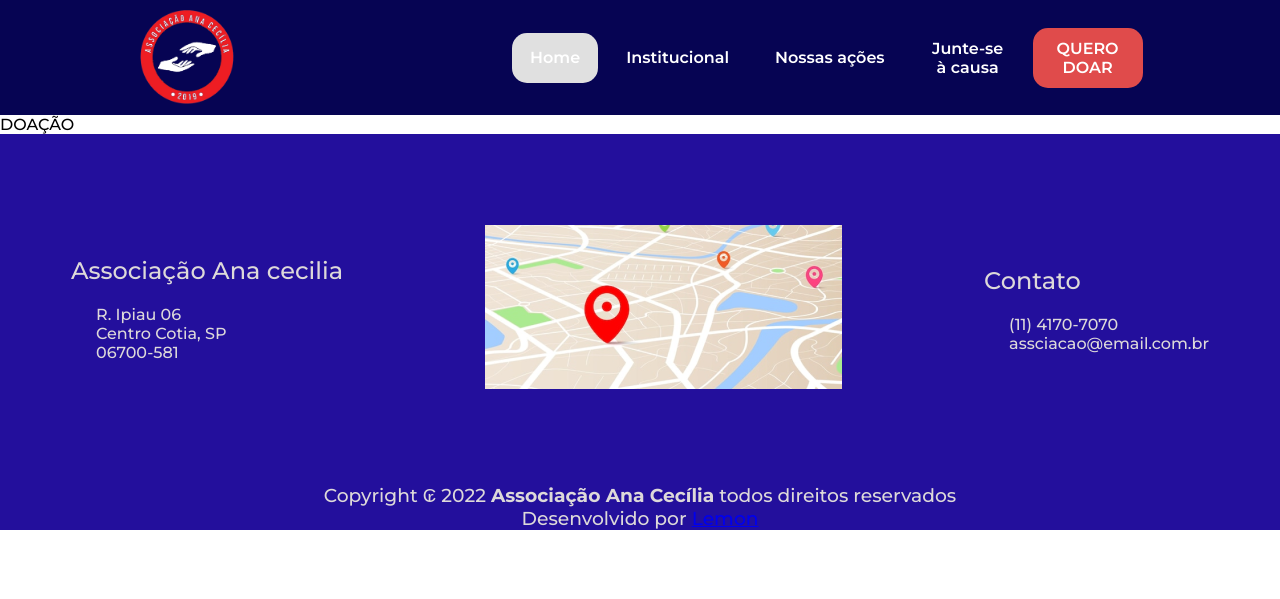
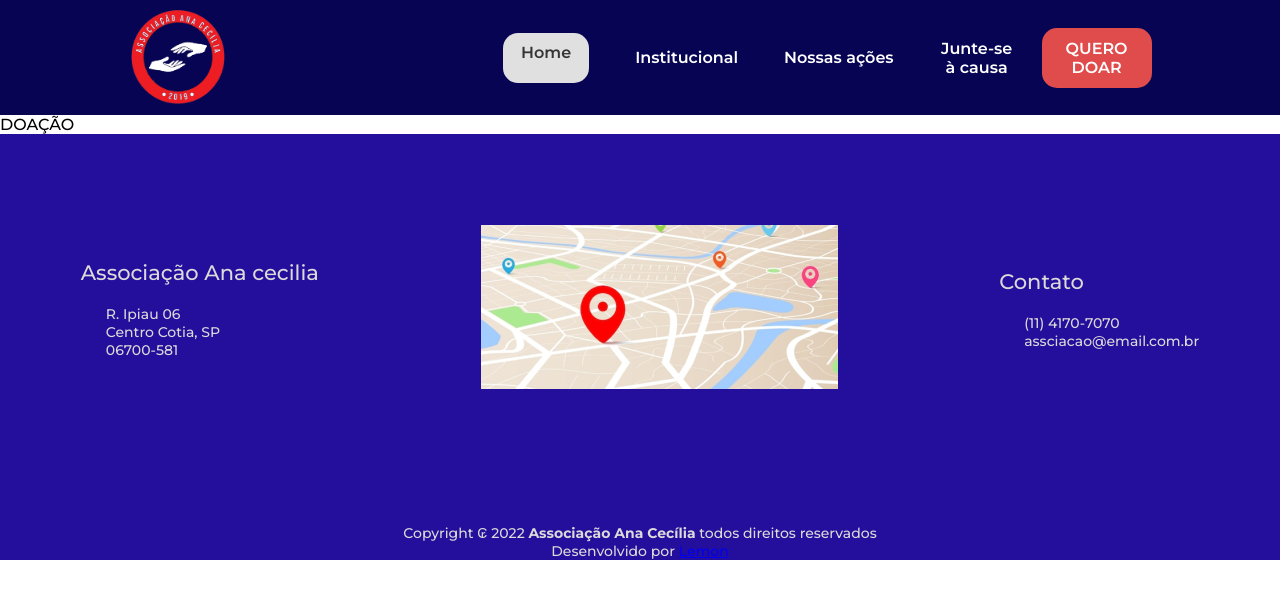
Before and after one commit to Antonio723/ana_cecilia_v2, a PHP site: page /html/doacao.html in a window 1280 px wide. Shown: the top 599 px of the page. Run offline with PHP 8.4, Linux system fonts and the light colour scheme.

Commit message:
foote-mobile

```diff
--- a/css/main.css
+++ b/css/main.css
@@ -48,7 +48,6 @@ header #main_logo{
     align-items: center;
     border-radius: 15px;
     padding: 10px 18px;
-
 }
 
 .text_menu{
@@ -69,6 +68,9 @@ header #main_logo{
 }
 
 .selecionado{
+    height: 50px;
+    border-radius: 15px;
+    padding: 10px 18px;
     background-color: #E0E0E0;
     color: #353535;
 }
@@ -78,7 +80,6 @@ footer{
     flex-direction: column;
     background-color: var(--backgroun-color-primary);
     color: #DDD9D9;
-
 }
 
 .informacoes{
@@ -86,6 +87,9 @@ footer{
     display: flex;
     justify-content: space-around;
     align-items: center;
+    font-size: 14px;
+
+    margin-bottom: 40px;
 }
 
 .justificador{
@@ -98,7 +102,14 @@ footer{
     flex-direction: column;
     align-items: center;
     font-weight: 100;
+
 }
+
+.copyright h3{
+    font-size: 14px;
+    text-align: center;
+}
+
 
 .strong{
     font-weight: 700;
--- a/css/main_mobile.css
+++ b/css/main_mobile.css
@@ -18,7 +18,7 @@
         align-items: center;
         padding: 20px 30px;
         row-gap: 20px;
-
+        right: -250px;
     }
 
     #icon_menu{
@@ -35,4 +35,15 @@
         background-color: var(--backgroun-color-dark);
     }
 
+    .mapa{
+        display: none;
+    }
+
+    .informacoes{
+        height: 250px;
+        display: flex;
+        flex-direction: column;
+        margin-bottom: 20px;
+    }
+
 }
--- a/html/doacao.html
+++ b/html/doacao.html
@@ -1,5 +1,5 @@
 <!DOCTYPE html>
-<html lang="en">
+<html lang="pt-br">
 
 <head>
     <meta charset="UTF-8">
@@ -9,7 +9,7 @@
     <link rel="stylesheet" href="../css/main.css">
     <link rel="stylesheet" href="../css/main_mobile.css">
     <link rel="stylesheet" href="../css/home/screen.css">
-    <title>Doação</title>
+    <title>Home</title>
 </head>
 
 <body>
@@ -20,7 +20,7 @@
         <aside id="menus">
             <nav class="normal_menu">
                 <ul class="menu-screen">
-                    <li class="item_menu selecionado"><a href="home.html" class="text_menu">Home</a></li>
+                    <li class="item_menu"><a href="" class="text_menu selecionado">Home</a></li>
                     <li class="item_menu"><a href="" class="text_menu">Institucional</a></li>
                     <li class="item_menu"><a href="" class="text_menu">Nossas ações</a></li>
                     <li class="item_menu causa"><a href="" class="text_menu">Junte-se à causa</a></li>
@@ -28,20 +28,20 @@
                 </ul>
             </nav>
             <nav class="mobile">
-                <button id="menu-mobile-button" onclick="AbrirMenu()"><img src="../img/menu_mobile_icon.png"
-                        alt="menu_icon" class="icon"></button>
+                <button id="menu-mobile-button" onclick="AbrirMenu()"><img src="../img/menu_mobile_v3.png"
+                        alt="menu_icon" class="icon" id="icon_menu"></button>
                 <ul class="menu-mobile">
                     <li class="item_menu"><a href="" class="text_menu">Institucional</a></li>
                     <li class="item_menu"><a href="" class="text_menu">Nossas ações</a></li>
                     <li class="quebraDeTexto item_menu causa"><a href="" class="text_menu">Junte-se à causa</a></li>
-                    <li class="quebraDeTexto item_menu doacao"><a href="doacao.html" class="text_menu">QUERO DOAR</a>
-                    </li>
+                    <li class="quebraDeTexto item_menu doacao"><a href="doacao.html" class="text_menu">QUERO DOAR</a></li>
                 </ul>
             </nav>
         </aside>
     </header>
     <main>
         DOAÇÃO
+
     </main>
     <footer>
         <div class="informacoes">
@@ -73,13 +73,17 @@
 <script>
     function AbrirMenu() {
         if (document.querySelector('.menu-mobile').style.display != "none") {
-            document.querySelector('.icon').src = ""; //menu fechado
             document.querySelector('.menu-mobile').style.display = "none"; //menu fechado
+            document.querySelector('.mobile').style.marginTop = '0px';
+            document.querySelector('.icon').style.transform  = "rotate(0deg)"; //menu fechado
         } else {
-            document.querySelector('.icon').src = "../img/menu_mobile_icon.png"; //menu aberto
+            document.querySelector('.icon').style.transform  = "rotate(90deg)"; //menu fechado
             document.querySelector('.menu-mobile').style.display = "flex"; //menu fechado
+            document.querySelector('.mobile').style.marginTop = '250px';
         }
     }
+
+    AbrirMenu();
 </script>
 
 </html>
--- a/html/home.html
+++ b/html/home.html
@@ -20,7 +20,7 @@
         <aside id="menus">
             <nav class="normal_menu">
                 <ul class="menu-screen">
-                    <li class="item_menu selecionado"><a href="" class="text_menu">Home</a></li>
+                    <li class="item_menu"><a href="" class="text_menu selecionado">Home</a></li>
                     <li class="item_menu"><a href="" class="text_menu">Institucional</a></li>
                     <li class="item_menu"><a href="" class="text_menu">Nossas ações</a></li>
                     <li class="item_menu causa"><a href="" class="text_menu">Junte-se à causa</a></li>
@@ -93,6 +93,8 @@
             document.querySelector('.mobile').style.marginTop = '250px';
         }
     }
+
+    AbrirMenu();
 </script>
 
 </html>
```
